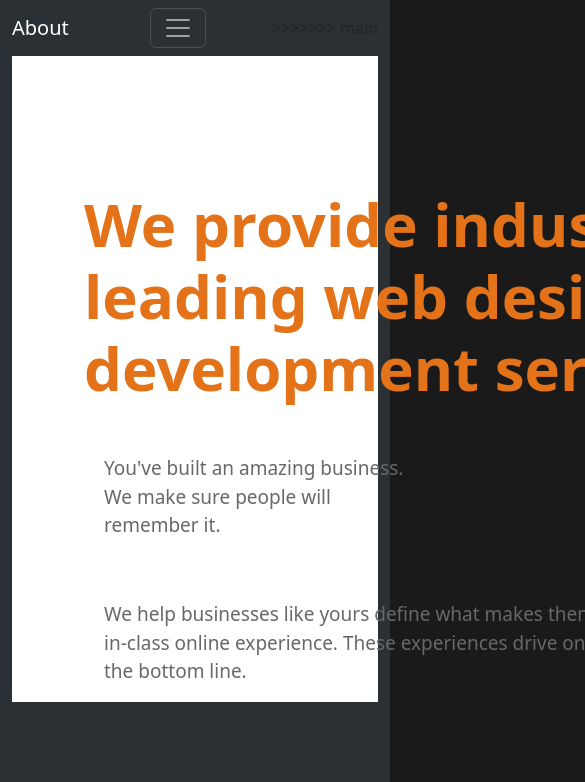
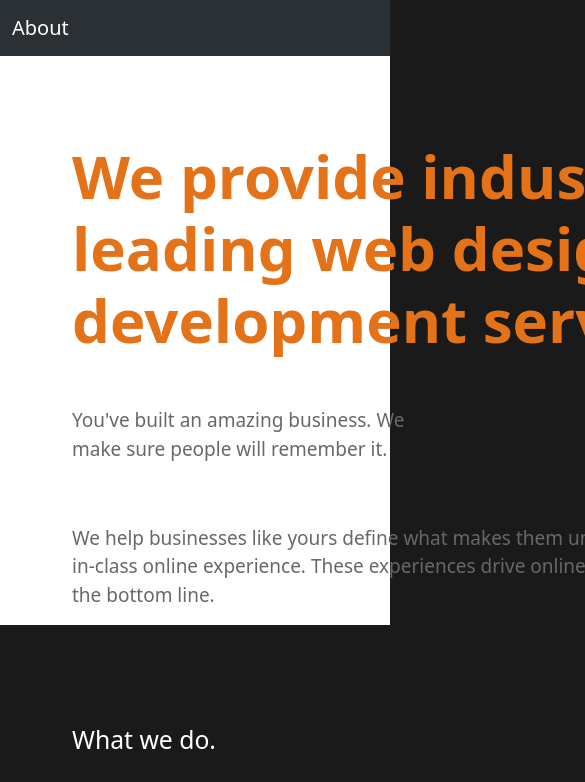
Before and after one commit to biiancaiorga/portfolio, a plain HTML site: page index.html in a window 390 px wide. Shown: the top 782 px of the page, 585 px wide, since content can reach past the window. Drawn offline with nearby package versions, Linux system fonts and the light colour scheme.

Commit message:
forgotten stuff

```diff
--- a/css/contact.css
+++ b/css/contact.css
@@ -58,10 +58,7 @@ h1:last-child {
     width: calc(100% - 8px);
     height: 40px;
     background-color: rgba(255, 255, 255, 0.04);
-<<<<<<< HEAD
     color: #e37218;
-=======
->>>>>>> main
 }
 
 textarea.input-field {
--- a/index.html
+++ b/index.html
@@ -3,7 +3,6 @@
 
 <head>
     <title>Bianca's portfolio</title>
-<<<<<<< HEAD
     <link rel="stylesheet" href="css/index.css">
     <link rel="stylesheet" href="vendor/bootstrap-5.3.0-alpha3-dist/css/bootstrap.min.css">
 </head>
@@ -12,27 +11,6 @@
     <nav class="navigation navbar fixed-top navbar-expand-lg bg-body-tertiary" data-bs-theme="dark">
         <div class="container-fluid">
             <a class="navbar-brand" href="about.html">About</a>
-=======
-    <link rel="stylesheet" href="css/about.css">
-    <link rel="stylesheet" href="vendor/bootstrap-5.3.0-alpha3-dist/css/bootstrap.min.css">
-    <link rel="stylesheet" href="https://cdn.jsdelivr.net/npm/bootstrap-icons@1.10.5/font/bootstrap-icons.css">
-    <script src="vendor/bootstrap-5.3.0-alpha3-dist/js/bootstrap.min.js"></script>
-    <script src="https://code.jquery.com/jquery-3.6.0.min.js"></script>
-    <script src="https://kit.fontawesome.com/daec1ed365.js" crossorigin="anonymous"></script>
-    <script src="https://maxcdn.bootstrapcdn.com/bootstrap/3.3.7/js/bootstrap.min.js"></script>
-</head>
-
-<body>
-    <nav class="navigation navbar fixed-top navbar-expand-lg bg-body-tertiary" data-bs-theme="dark"
-        style="position: fixed;">
-        <div class="container-fluid">
-            <a class="navbar-brand" href="about.html">About</a>
-            <button class="navbar-toggler" type="button" data-bs-toggle="collapse"
-                data-bs-target="#navbarSupportedContent" aria-controls="navbarSupportedContent" aria-expanded="false"
-                aria-label="Toggle navigation">
-                <span class="navbar-toggler-icon"></span>
-            </button>
->>>>>>> main
             <div class="collapse navbar-collapse" id="navbarSupportedContent">
                 <ul class="navbar-nav me-auto mb-2 mb-lg-0">
                     <li class="nav-item">
@@ -48,7 +26,6 @@
             </div>
         </div>
     </nav>
-<<<<<<< HEAD
 
     <div class="container">
         <div class="row first-row">
@@ -93,8 +70,6 @@
             </div>
         </div>
     </div>
-=======
->>>>>>> main
 </body>
 
 </html>
```
